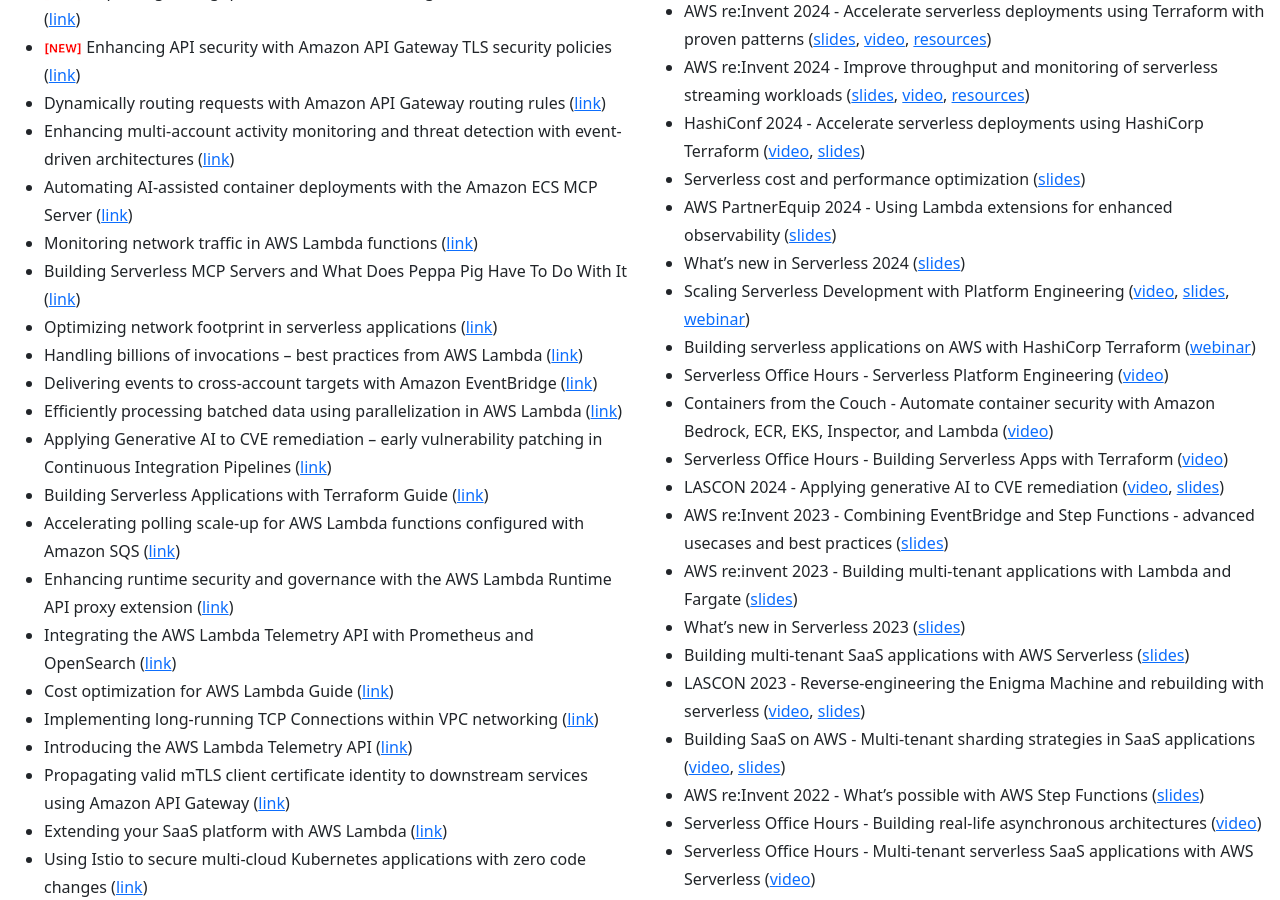
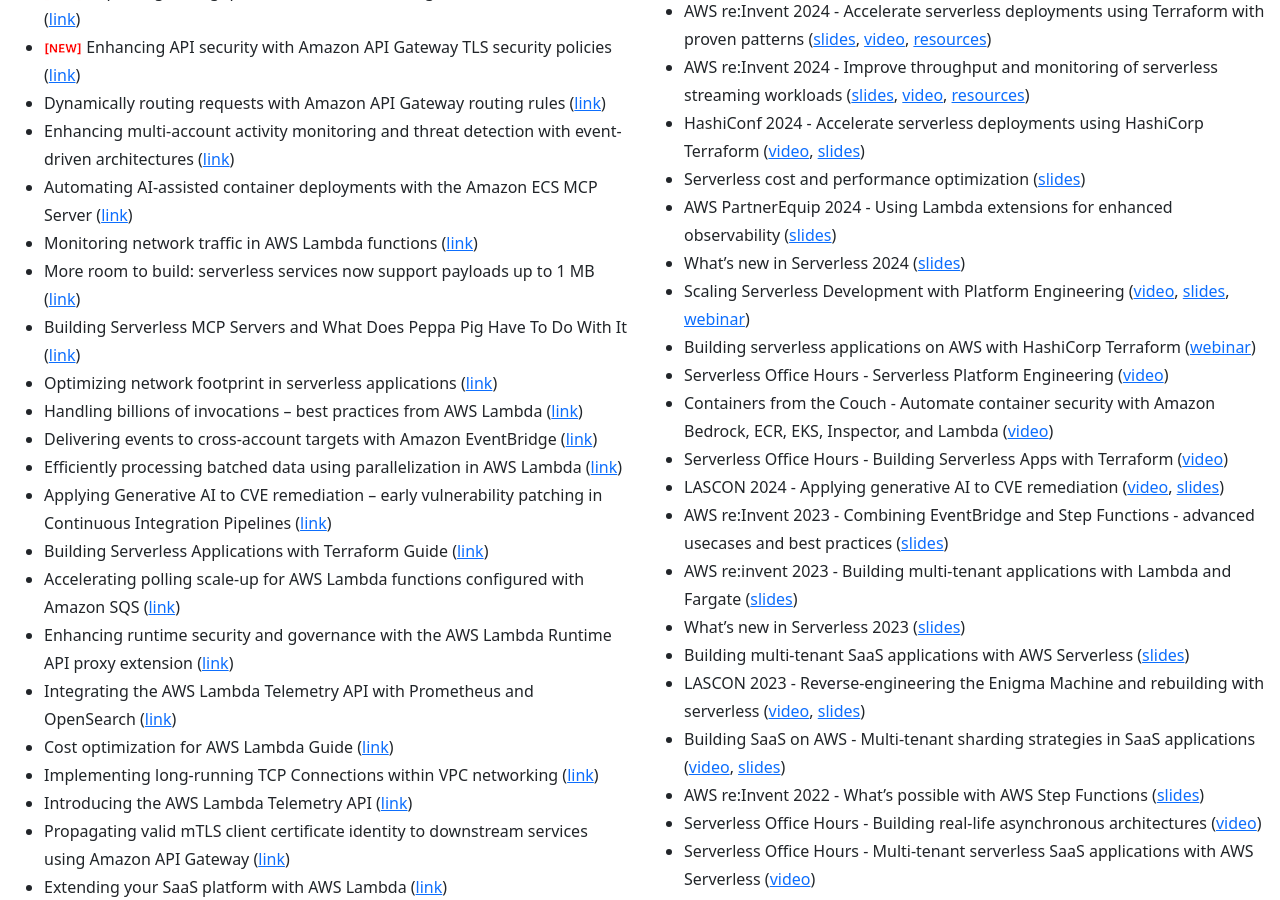
Before and after one commit to aal80/whoami, a Jekyll site: the page built from index.md, in a window 1280 px wide and 900 px high, scrolled down 1675 px. Built offline with Jekyll 4.4.1, drawn with Linux system fonts in a browser that asks for light colours.

Commit message:
Update publications.md

```diff
--- a/_includes/publications.md
+++ b/_includes/publications.md
@@ -22,6 +22,7 @@
 - Enhancing multi-account activity monitoring and threat detection with event-driven architectures ([link](https://aws.amazon.com/blogs/compute/enhancing-multi-account-activity-monitoring-with-event-driven-architectures/))
 - Automating AI-assisted container deployments with the Amazon ECS MCP Server ([link](https://aws.amazon.com/blogs/containers/automating-ai-assisted-container-deployments-with-amazon-ecs-mcp-server/))
 - Monitoring network traffic in AWS Lambda functions ([link](https://aws.amazon.com/blogs/compute/monitoring-network-traffic-in-aws-lambda-functions/))
+- More room to build: serverless services now support payloads up to 1 MB ([link](https://aws.amazon.com/blogs/compute/more-room-to-build-serverless-services-now-support-payloads-up-to-1-mb/))
 - Building Serverless MCP Servers and What Does Peppa Pig Have To Do With It ([link](https://www.ranthebuilder.cloud/post/building-serverless-mcp-server))
 - Optimizing network footprint in serverless applications ([link](https://aws.amazon.com/blogs/compute/optimizing-network-footprint-in-serverless-applications/))
 - Handling billions of invocations – best practices from AWS Lambda ([link](https://aws.amazon.com/blogs/compute/handling-billions-of-invocations-best-practices-from-aws-lambda/))
```
